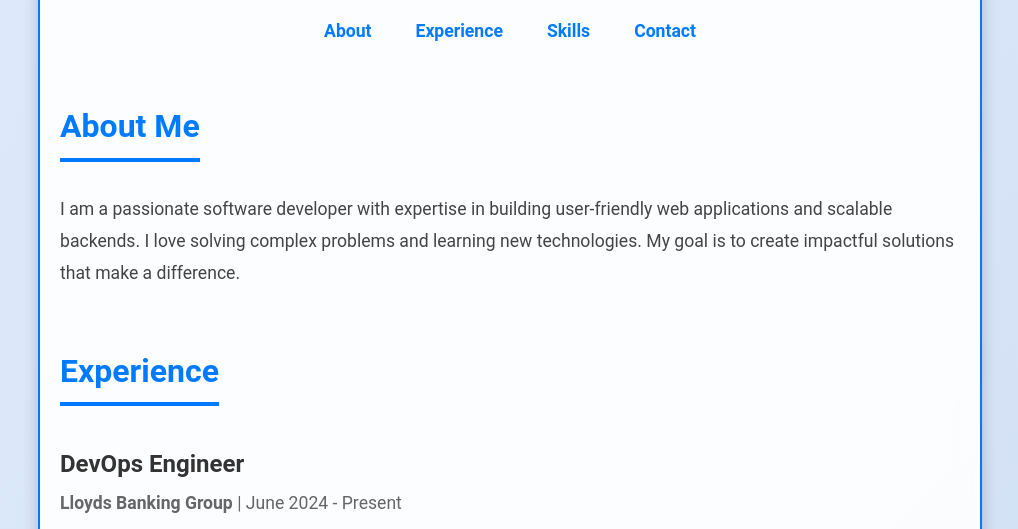
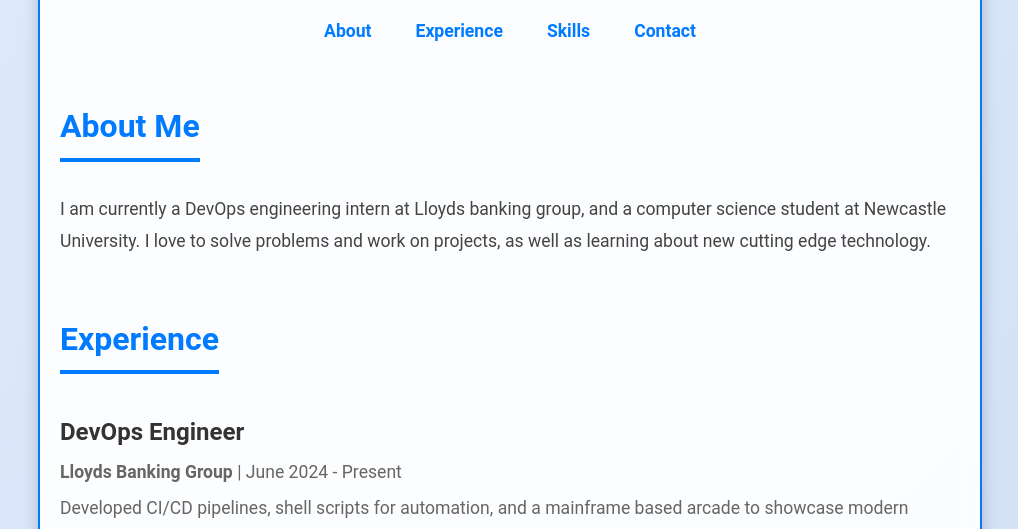
Before and after one commit to tomreece4/cv-website, a Flask app: page / in a window 1280 px wide. Shown: the part 221-750 px from the top of the page, without its empty margins (130-1148 px from the left). Run offline with Flask 3, Linux system fonts and the light colour scheme.

Commit message:
Changed about me section

```diff
--- a/templates/index.html
+++ b/templates/index.html
@@ -25,9 +25,9 @@
         <section id="about">
             <h2>About Me</h2>
             <p>
-                I am a passionate software developer with expertise in building user-friendly web applications
-                and scalable backends. I love solving complex problems and learning new technologies. My goal
-                is to create impactful solutions that make a difference.
+                I am currently a DevOps engineering intern at Lloyds banking group, and a computer science student at
+                Newcastle University. I love to solve problems and work on projects, as well as learning about
+                new cutting edge technology.
             </p>
         </section>
 
```
